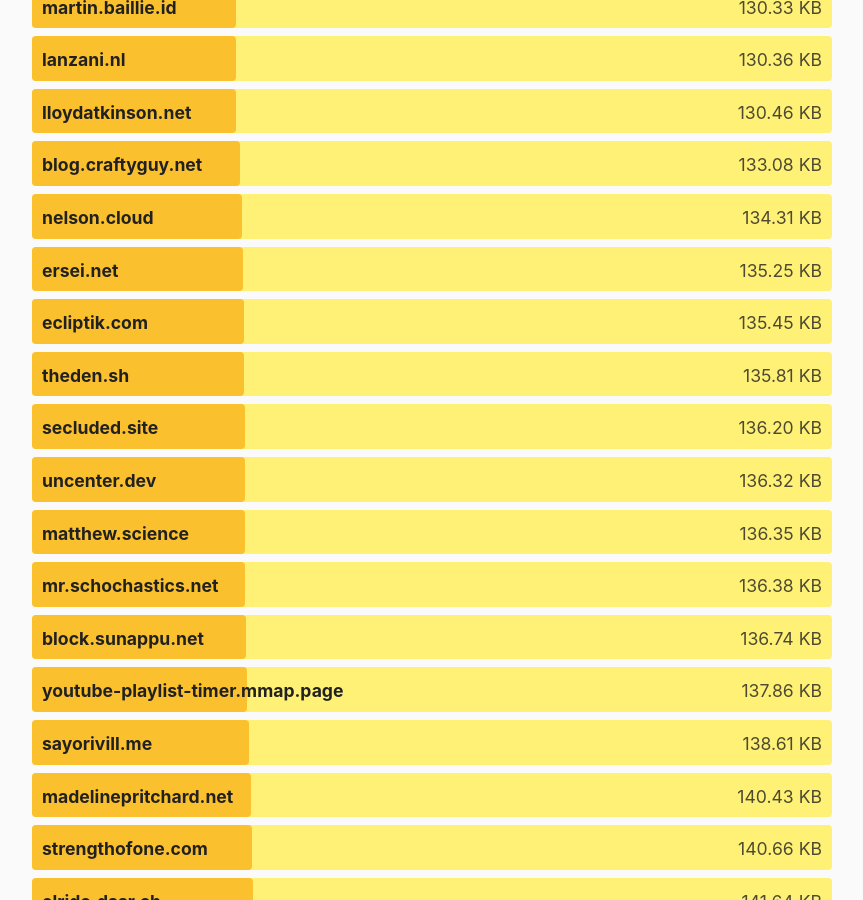
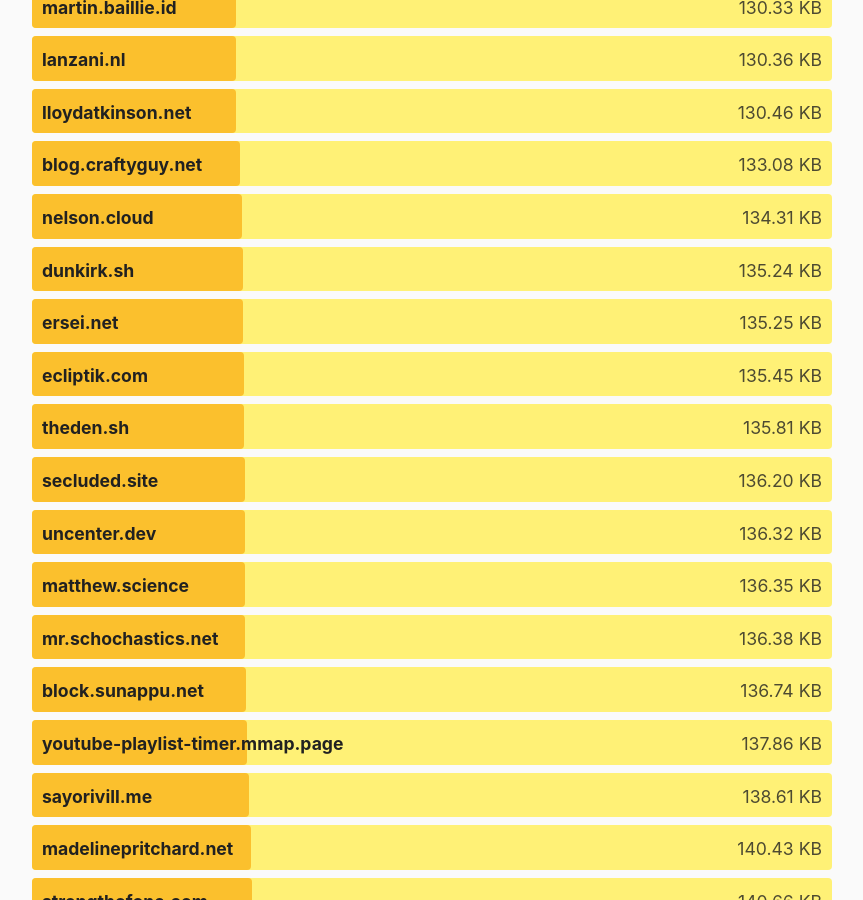
Before and after one commit to kevquirk/512kb.club, a Jekyll site: the page built from index.md, in a window 1280 px wide and 900 px high, scrolled down 29310 px. Shown: the whole window, without its empty margins (208-1071 px from the left). Built offline with Jekyll 4.4.1, drawn with Linux system fonts in a browser that asks for light colours.

Commit message:
feat: add dunkirk.sh

```diff
--- a/_data/sites.yml
+++ b/_data/sites.yml
@@ -4432,3 +4432,8 @@
   url: https://zwieratko.sk/
   size: 30.94
   last_checked: 2025-05-18
+
+- domain: dunkirk.sh
+  url: http://dunkirk.sh/
+  size: 135.24
+  last_checked: 2025-09-18
```
